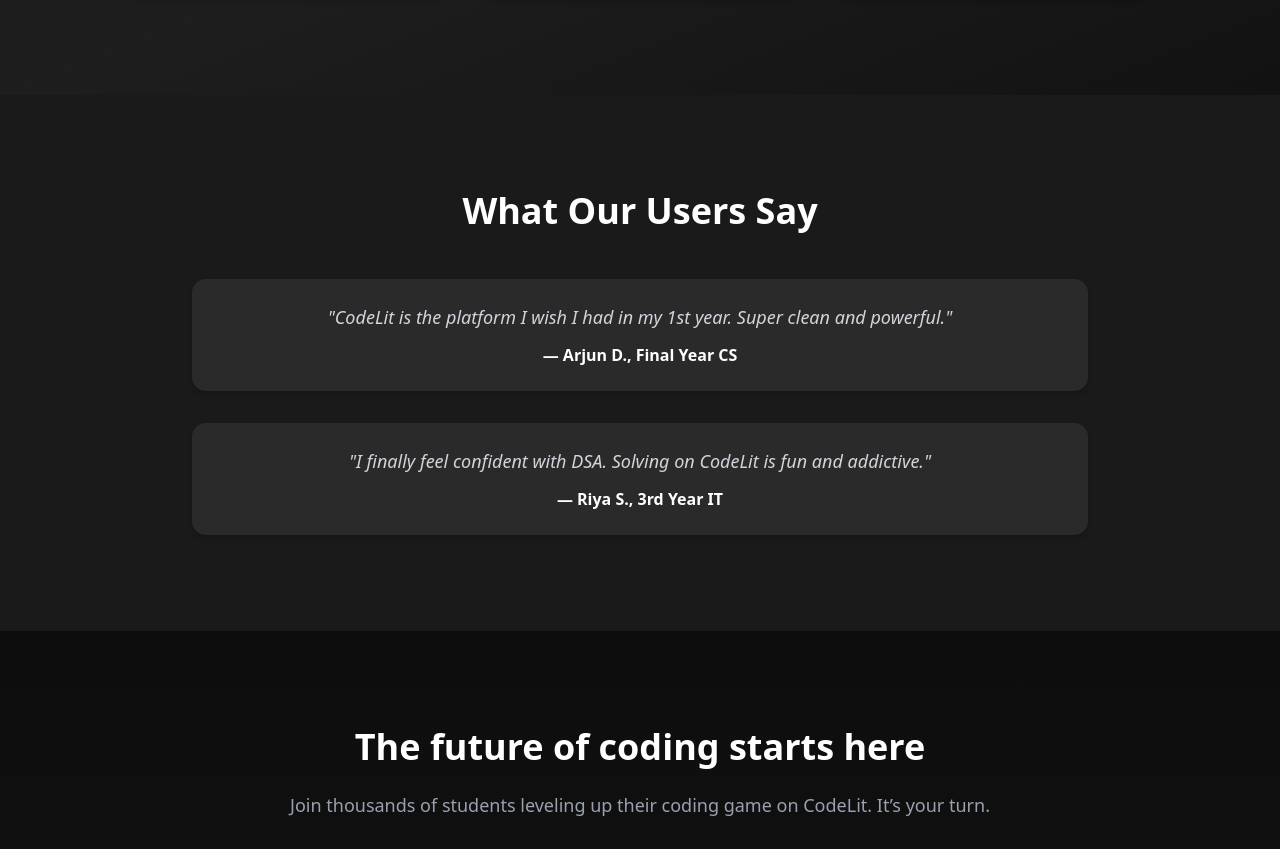
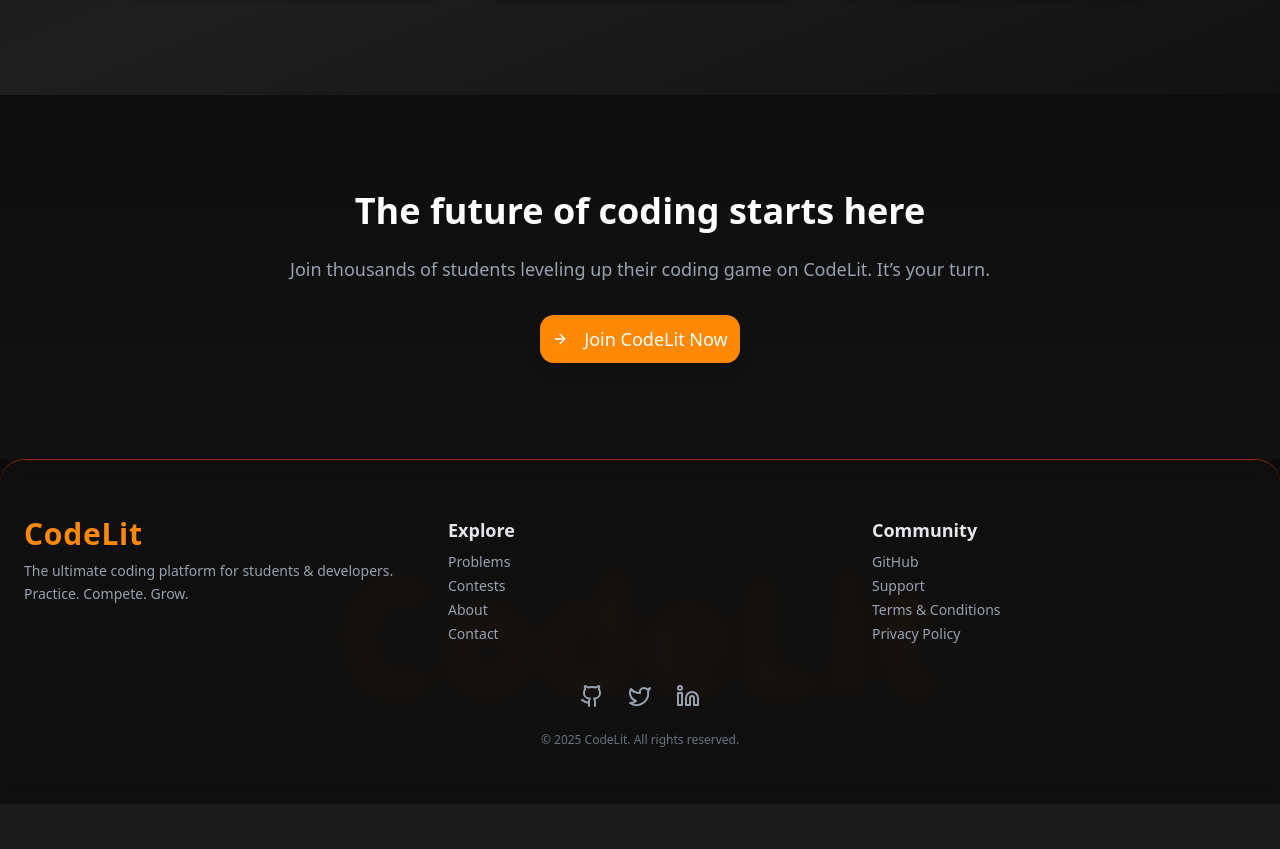
Before and after one commit to ansh-mishraa/CodeLit, a React (Vite) app in the folder front/: page / in a window 1280 px wide. Shown: the part 1687-2536 px from the top of the page. After the commit the page ends 2491 px from the top, so only its background shows below. Built offline with nearby package versions, Linux system fonts and the light colour scheme; no server answers.

Commit message:
refactor: comment out testimonials section in HomePage

```diff
--- a/front/src/pages/Landing/HomePage.tsx
+++ b/front/src/pages/Landing/HomePage.tsx
@@ -105,7 +105,7 @@
       </section>
 
       {/* TESTIMONIALS */}
-      <section className="py-24 px-6 text-center bg-white dark:bg-[#1a1a1a]">
+      {/* <section className="py-24 px-6 text-center bg-white dark:bg-[#1a1a1a]">
         <h2 className="text-4xl font-bold text-gray-900 dark:text-white mb-12">What Our Users Say</h2>
         <div className="max-w-4xl mx-auto space-y-8">
           <div className="bg-orange-50 dark:bg-[#2a2a2a] p-6 rounded-xl shadow-md">
@@ -117,7 +117,7 @@
             <p className="mt-3 font-semibold text-gray-800 dark:text-white">— Riya S., 3rd Year IT</p>
           </div>
         </div>
-      </section>
+      </section> */}
 
       {/* CTA BOTTOM */}
       <section className="py-24 px-6 text-center bg-gradient-to-b from-orange-100 to-white dark:from-[#0d0d0d] dark:to-[#121212]">
```
